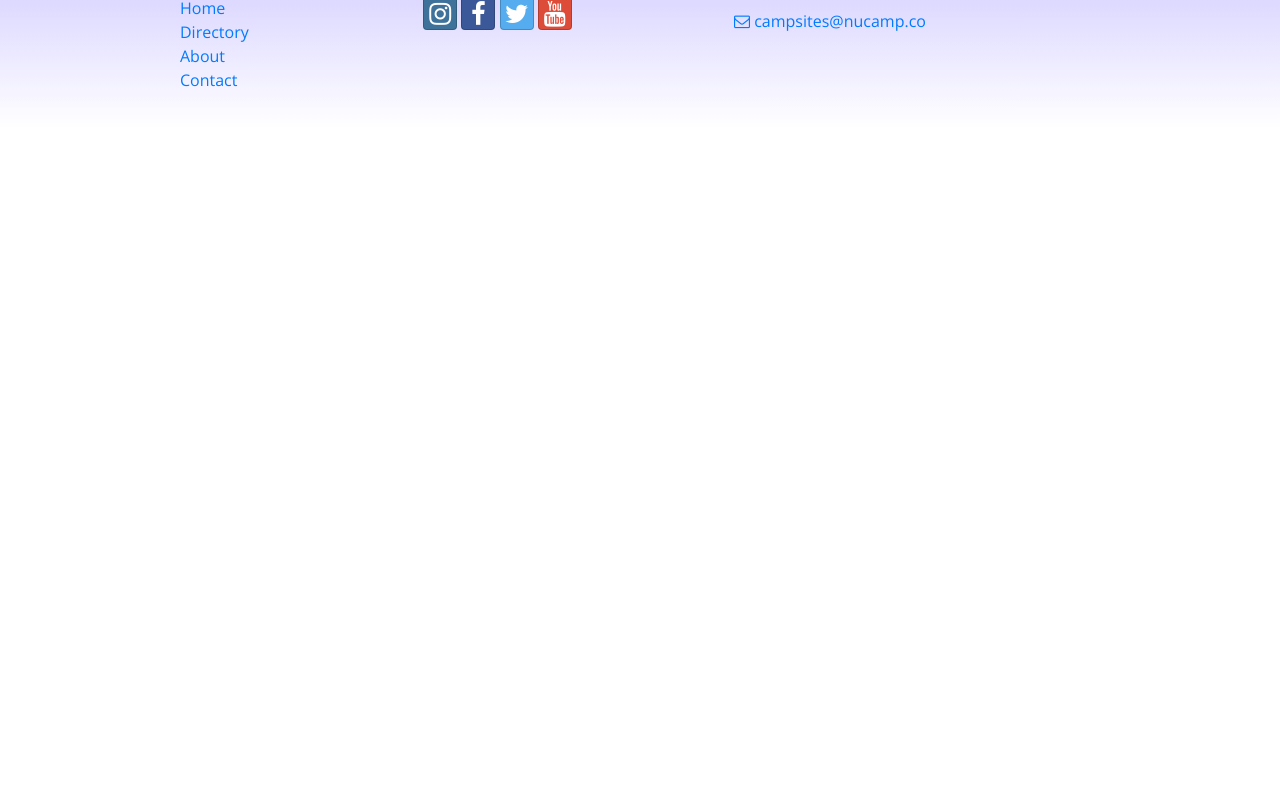
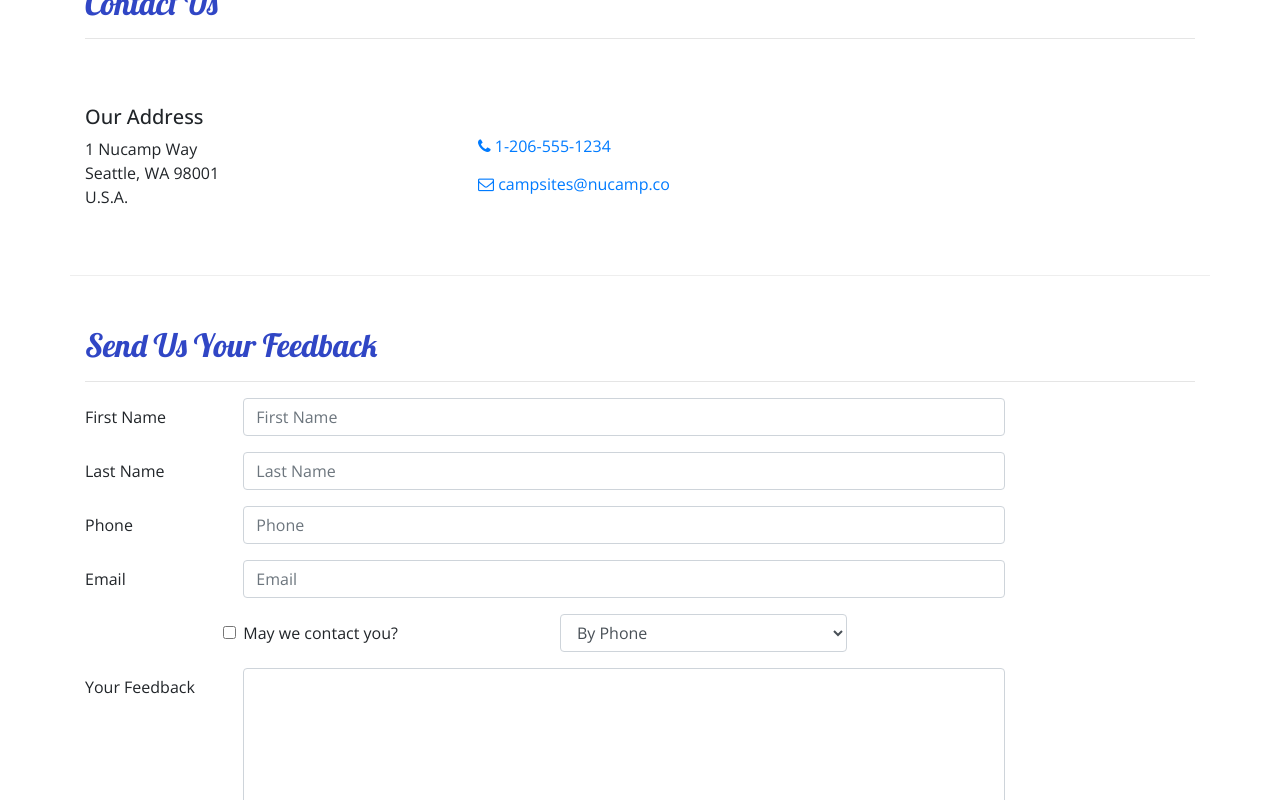
Before and after one commit to Ivaylo2017/trails-camp, a React (Create React App) app: page /contactus in a window 1280 px wide. Shown: the part 360-1160 px from the top of the page. Before the commit the page ends 800 px from the top, so only its background shows below. Built offline with nearby package versions, Linux system fonts and the light colour scheme.

Commit message:
ContactForm Parts 1 and 2

```diff
--- a/package.json
+++ b/package.json
@@ -10,6 +10,7 @@
     "bootstrap": "4.5.2",
     "bootstrap-social": "5.1.1",
     "font-awesome": "4.7.0",
+    "formik": "^2.2.9",
     "react": "^18.0.0",
     "react-dom": "^18.0.0",
     "react-popper": "1.3.6",
--- /dev/null
+++ b/src/components/ContactForm.js
@@ -0,0 +1,107 @@
+import { Button, Label, Col, FormGroup } from 'reactstrap';
+import { Formik, Field, Form } from 'formik';
+
+const ContactForm = () => {
+    return (
+        <Formik
+            initialValues={{
+                firstName: '',
+                lastName: '',
+                phoneNum: '',
+                email: '',
+                agree: false,
+                contactType: 'By Phone',
+                feedback: ''
+            }}
+        >
+            <Form>
+                <FormGroup row>
+                    <Label htmlFor='firstName' md='2'>
+                        First Name
+                    </Label>
+                    <Col md='10'>
+                        <Field
+                            name='firstName'
+                            placeholder='First Name'
+                            className='form-control'
+                        />
+                    </Col>
+                </FormGroup>
+                <FormGroup row>
+                    <Label htmlFor='lastName' md='2'>
+                        Last Name
+                    </Label>
+                    <Col md='10'>
+                        <Field
+                            name='lastName'
+                            placeholder='Last Name'
+                            className='form-control'
+                        />
+                    </Col>
+                </FormGroup>
+                <FormGroup row>
+                    <Label htmlFor='phoneNum' md='2'>
+                        Phone
+                    </Label>
+                    <Col md='10'>
+                        <Field
+                            name='phoneNum'
+                            placeholder='Phone'
+                            className='form-control'
+                        />
+                    </Col>
+                </FormGroup>
+                <FormGroup row>
+                    <Label htmlFor='email' md='2'>
+                        Email
+                    </Label>
+                    <Col md='10'>
+                        <Field
+                            name='email'
+                            placeholder='Email'
+                            className='form-control'
+                        />
+                    </Col>
+                </FormGroup>
+                <FormGroup row>
+                    <Label check md={{ size: 4, offset: 2 }}>
+                        <Field
+                            name='agree'
+                            type='checkbox'
+                            className='form-check-input'
+                        />{' '}
+                        May we contact you?
+                    </Label>
+                    <Col md='4'>
+                        <Field
+                            name='contactType'
+                            as='select'
+                            className='form-control'
+                        >
+                            <option>By Phone</option>
+                            <option>By Email</option>
+                        </Field>
+                    </Col>
+                </FormGroup>
+                <FormGroup row>
+                    <Label htmlFor='feedback' md='2'>
+                        Your Feedback
+                    </Label>
+                    <Col md='10'>
+                        <Field
+                            name='feedback'
+                            as='textarea'
+                            rows='12'
+                            className='form-control'
+                        />
+                    </Col>
+                </FormGroup>
+                <FormGroup row>
+
+                </FormGroup>
+            </Form>
+        </Formik>
+    )
+}
+
+export default ContactForm;
--- a/src/pages/ContactPage.js
+++ b/src/pages/ContactPage.js
@@ -1,5 +1,51 @@
+import { Container, Col, Row } from 'reactstrap';
+import SubHeader from '../components/SubHeader'
+import ContactForm from '../components/ContactForm';
+
 const ContactPage = () => {
-    return <div>ContactPage</div>
+    return (
+        <Container>
+            <SubHeader current='Contact Us'/>
+            <Row className='row-content align-items-center'>
+                <Col sm='4'>
+                    <h5>Our Address</h5>
+                    <address>
+                        1 Nucamp Way
+                        <br />
+                        Seattle, WA 98001
+                        <br />
+                        U.S.A.
+                    </address>
+                </Col>
+                <Col>
+                     <a
+                        role='button'
+                        className='btn btn-link'
+                        href='tel:+12065551234'
+                    >
+                        <i className='fa fa-phone' /> 1-206-555-1234
+                    </a>
+                    <br />
+                    <a
+                        role='button'
+                        className='btn btn-link'
+                        href='mailto:fakeemail@fakeemail.co'
+                    >
+                        <i className='fa fa-envelope-o' /> campsites@nucamp.co
+                    </a>
+                </Col>
+            </Row>
+            <Row className='row-content'>
+                <Col xs='12'>
+                    <h2>Send Us Your Feedback</h2>
+                    <hr />
+                </Col>
+                <Col md='10'>
+                    <ContactForm/>
+                </Col>
+            </Row>
+        </Container>
+    )
 };
 
 export default ContactPage;
```
Also changed, not shown: 1 other file (tests, documents, lock files or other folders).
